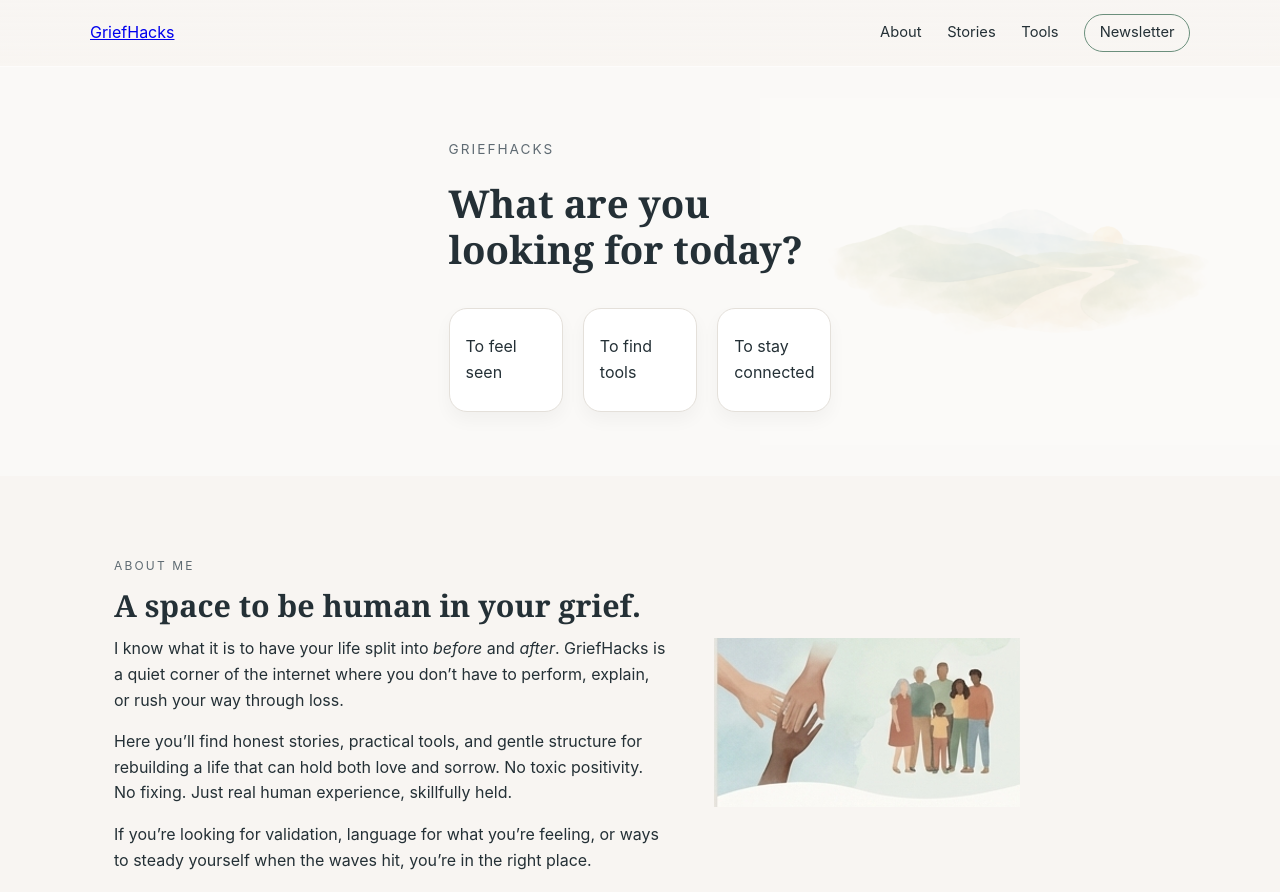
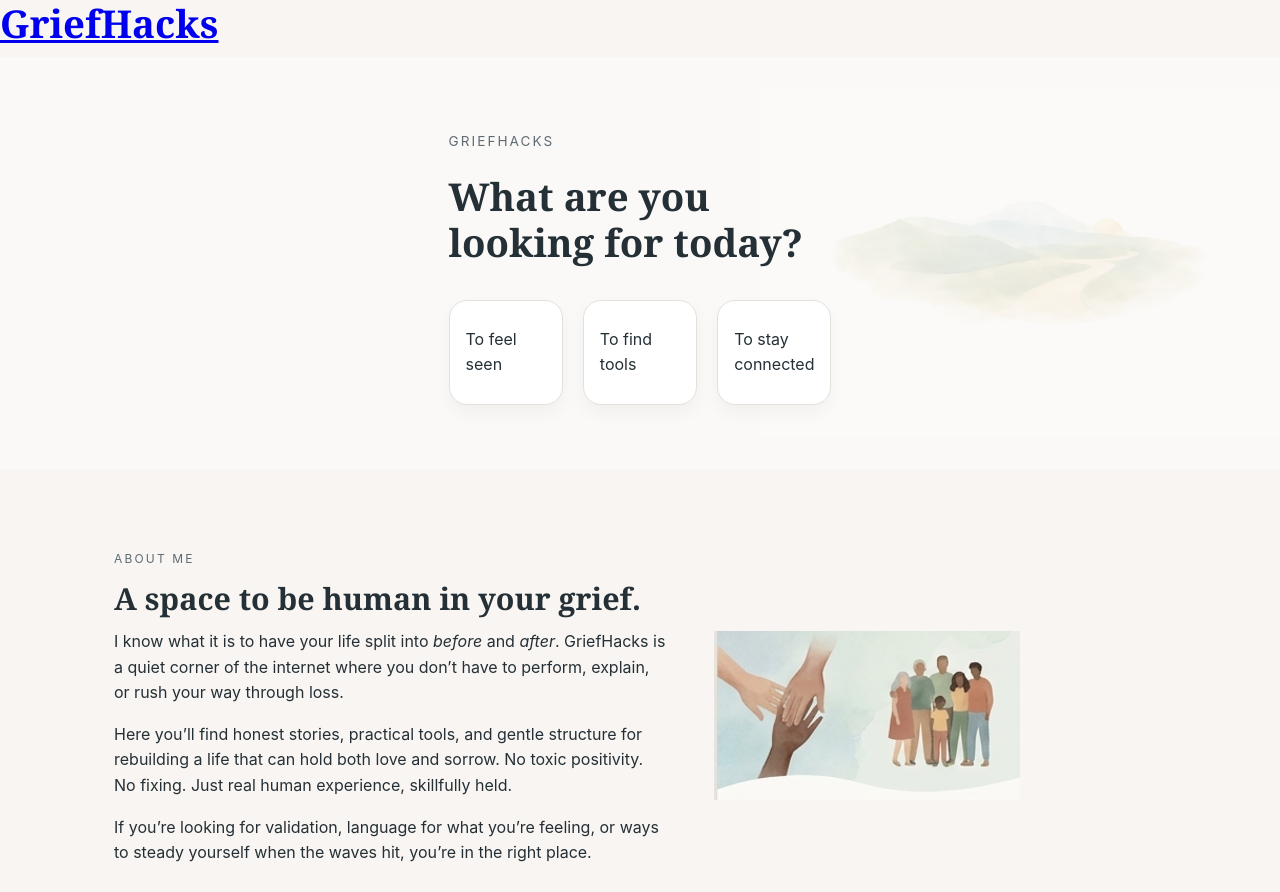
Before and after one commit to rachryan/griefhacks-site, a plain HTML site: page index.html in a window 1280 px wide. Shown: the top 892 px of the page. Drawn offline with Linux system fonts and the light colour scheme.

Commit message:
Update Header

```diff
--- a/index.html
+++ b/index.html
@@ -13,18 +13,12 @@
 </head>
 
 <body>
-  <header class="site-header">
-    <div class="container header-inner">
-      <a class="brand" href="#top" aria-label="GriefHacks home">GriefHacks</a>
+<header class="site-header">
+  <h1 class="site-title">
+    <a href="./">GriefHacks</a>
+  </h1>
+</header>
 
-      <nav class="main-nav">
-        <a href="#about">About</a>
-        <a href="#stories">Stories</a>
-        <a href="#tools">Tools</a>
-        <a href="#newsletter" class="nav-cta">Newsletter</a>
-      </nav>
-    </div>
-  </header>
 
   <!-- HERO -->
   <section class="hero" id="top">
```
